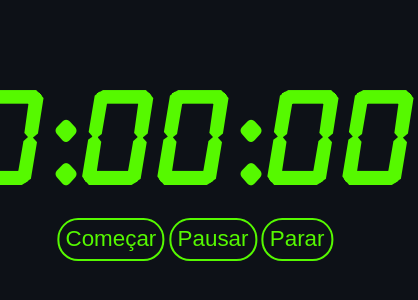
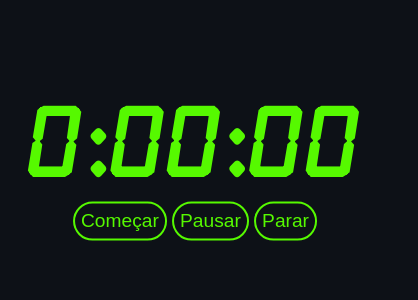
Before and after one commit to davirlima/cronometro, a plain HTML site: page index.html in a window 390 px wide. Shown: the part 256-556 px from the top of the page, 418 px wide, since content can reach past the window. Drawn offline with Linux system fonts and the light colour scheme.

Commit message:
responsive corrections

```diff
--- a/styles/style.css
+++ b/styles/style.css
@@ -52,3 +52,12 @@ body {
   background-color: #56f900;
   color: #000;
 }
+
+@media screen and (max-width: 480px) {
+  .container h1 {
+    font-size: 6rem;
+  }
+  .buttonsContainer button {
+    font-size: 1.2rem;
+  }
+}
```
